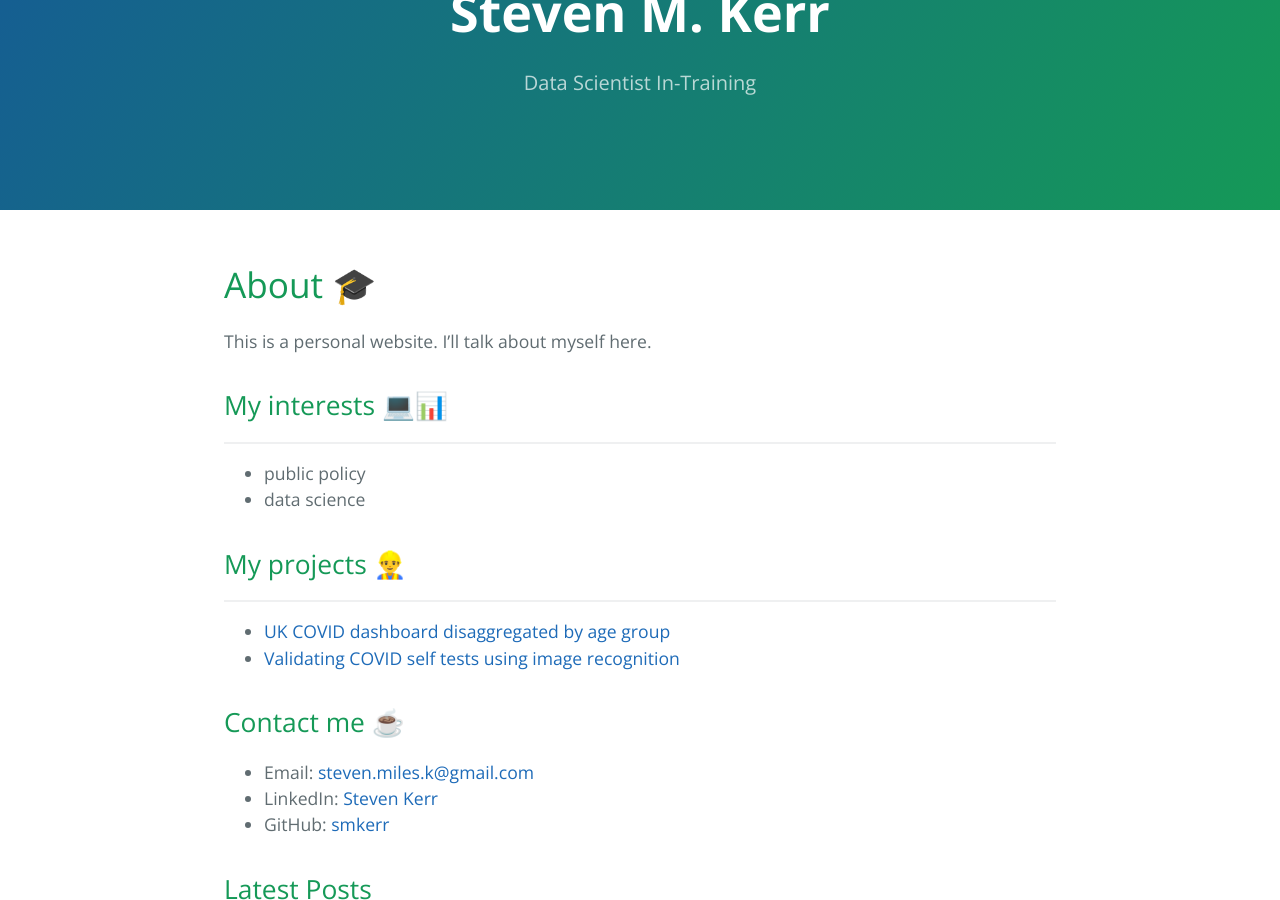
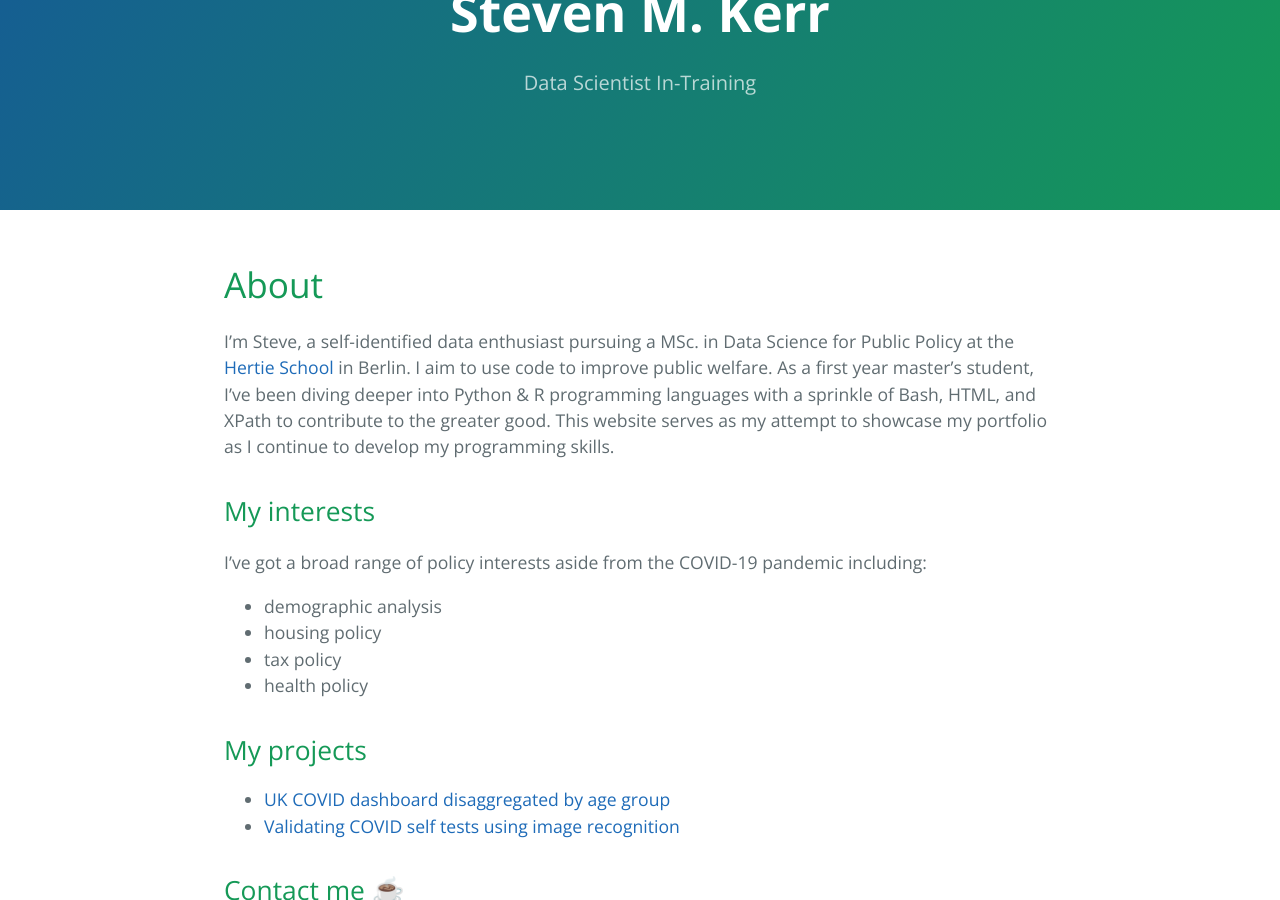
Before and after one commit to smkerr/smkerr.github.io, a Jekyll site: the page built from index.md, in a window 1280 px wide and 900 px high, scrolled down 369 px. Built offline with Jekyll 4.4.1, drawn with Linux system fonts in a browser that asks for light colours.

Commit message:
Add content & project images, update footer icons

```diff
--- a/_layouts/default.html
+++ b/_layouts/default.html
@@ -103,21 +103,21 @@
 
                 <!-- LinkedIn icon -->
                 <span class="my-span-icon">
-                    <a href="https://www.linkedin.com/in/{{ site.linkedin.username }}" aria-label="{{ site.github.owner_name }}'s LinkedIn" title="{{ site.github.owner_name }}'s LinkedIn">
+                    <a href="https://www.linkedin.com/in/{{ site.linkedin.username }}" aria-label="Steve's LinkedIn" title="Steve's LinkedIn">
                         <svg class="my-svg-icon" xmlns="http://www.w3.org/2000/svg" width="24" height="24" viewBox="0 0 24 24"><path d="M19,19H16V13.7A1.5,1.5 0 0,0 14.5,12.2A1.5,1.5 0 0,0 13,13.7V19H10V10H13V11.2C13.5,10.36 14.59,9.8 15.5,9.8A3.5,3.5 0 0,1 19,13.3M6.5,8.31C5.5,8.31 4.69,7.5 4.69,6.5A1.81,1.81 0 0,1 6.5,4.69C7.5,4.69 8.31,5.5 8.31,6.5A1.81,1.81 0 0,1 6.5,8.31M8,19H5V10H8M20,2H4C2.89,2 2,2.89 2,4V20A2,2 0 0,0 4,22H20A2,2 0 0,0 22,20V4C22,2.89 21.1,2 20,2Z"/></svg>
                     </a>
                 </span>
 
                 <!-- GitHub icon -->
                 <span class="my-span-icon">
-                    <a href="{{ site.github.owner_url }}" aria-label="{{ site.github.owner_name }}'s GitHub" title="{{ site.github.owner_name }}'s GitHub">
+                    <a href="{{ site.github.owner_url }}" aria-label="Steve's GitHub" title="Steve's GitHub">
                         <svg class="my-svg-icon" xmlns="http://www.w3.org/2000/svg" width="24" height="24" viewBox="0 0 24 24"><path d="M12 0c-6.626 0-12 5.373-12 12 0 5.302 3.438 9.8 8.207 11.387.599.111.793-.261.793-.577v-2.234c-3.338.726-4.033-1.416-4.033-1.416-.546-1.387-1.333-1.756-1.333-1.756-1.089-.745.083-.729.083-.729 1.205.084 1.839 1.237 1.839 1.237 1.07 1.834 2.807 1.304 3.492.997.107-.775.418-1.305.762-1.604-2.665-.305-5.467-1.334-5.467-5.931 0-1.311.469-2.381 1.236-3.221-.124-.303-.535-1.524.117-3.176 0 0 1.008-.322 3.301 1.23.957-.266 1.983-.399 3.003-.404 1.02.005 2.047.138 3.006.404 2.291-1.552 3.297-1.23 3.297-1.23.653 1.653.242 2.874.118 3.176.77.84 1.235 1.911 1.235 3.221 0 4.609-2.807 5.624-5.479 5.921.43.372.823 1.102.823 2.222v3.293c0 .319.192.694.801.576 4.765-1.589 8.199-6.086 8.199-11.386 0-6.627-5.373-12-12-12z"/></svg>
                     </a>
                 </span>
 
                 <!-- Twitter icon -->
                 <span class="my-span-icon">
-                    <a href="https://twitter.com/{{ site.twitter.username }}" aria-label="{{ site.github.owner_name }}'s Twitter" title="{{ site.github.owner_name }}'s Twitter">
+                    <a href="https://twitter.com/{{ site.twitter.username }}" aria-label="Steve's Twitter" title="Steve's Twitter">
                         <svg class="my-svg-icon" xmlns="http://www.w3.org/2000/svg" width="24" height="24" viewBox="0 0 24 24"><path d="M12 0c-6.627 0-12 5.373-12 12s5.373 12 12 12 12-5.373 12-12-5.373-12-12-12zm6.066 9.645c.183 4.04-2.83 8.544-8.164 8.544-1.622 0-3.131-.476-4.402-1.291 1.524.18 3.045-.244 4.252-1.189-1.256-.023-2.317-.854-2.684-1.995.451.086.895.061 1.298-.049-1.381-.278-2.335-1.522-2.304-2.853.388.215.83.344 1.301.359-1.279-.855-1.641-2.544-.889-3.835 1.416 1.738 3.533 2.881 5.92 3.001-.419-1.796.944-3.527 2.799-3.527.825 0 1.572.349 2.096.907.654-.128 1.27-.368 1.824-.697-.215.671-.67 1.233-1.263 1.589.581-.07 1.135-.224 1.649-.453-.384.578-.87 1.084-1.433 1.489z"/></svg>
                     </a>
                 </span>
@@ -133,7 +133,7 @@
 
                 <!-- Contact icon -->
                 <span class="my-span-icon">
-                    <a href="mailto:{{ site.email.username }}" aria-label="Contact" title="Contact {{ site.github.owner_name }}">
+                    <a href="mailto:{{ site.email.username }}" aria-label="Email" title="Email Steve">
                         <svg class="my-svg-icon" xmlns="http://www.w3.org/2000/svg" width="24" height="24" viewBox="0 0 24 24"><path d="M12 .02c-6.627 0-12 5.373-12 12s5.373 12 12 12 12-5.373 12-12-5.373-12-12-12zm6.99 6.98l-6.99 5.666-6.991-5.666h13.981zm.01 10h-14v-8.505l7 5.673 7-5.672v8.504z"/></svg>
                     </a>
                 </span>
--- a/index.md
+++ b/index.md
@@ -10,21 +10,21 @@
 layout: home
 ---
 
-# About 🎓
+# About
 
-This is a personal website. I'll talk about myself here.
+I’m Steve, a self-identified data enthusiast pursuing a MSc. in Data Science for Public Policy at the [Hertie School](https://www.hertie-school.org/en/) in Berlin. I aim to use code to improve public welfare. As a first year master's student, I’ve been diving deeper into Python & R programming languages with a sprinkle of Bash, HTML, and XPath to contribute to the greater good. This website serves as my attempt to showcase my portfolio as I continue to develop my programming skills.
 
-## My interests 💻📊
-* * *
+## My interests
+I've got a broad range of policy interests aside from the COVID-19 pandemic including:
+* demographic analysis
+* housing policy
+* tax policy
+* health policy
 
-* public policy
-* data science
+## My projects
 
-## My projects 👷‍♂️
-* * *
-
-* [UK COVID dashboard disaggregated by age group]()
-* [Validating COVID self tests using image recognition]()
+* <a href="#uk-covid-dashboard">UK COVID dashboard disaggregated by age group</a>
+* <a href="#validating-covid-self-tests">Validating COVID self tests using image recognition</a>
 
 ## Contact me ☕
 * Email: [steven.miles.k@gmail.com](steven.miles.k@gmail.com)
```
Also changed, not shown: about.md (+7 -3 lines), now.md (+9 -2 lines), projects.md (+14 -2 lines), assets/img/uk-covid-dashboard.png (added), assets/img/validating-covid-test-results.png (added).
